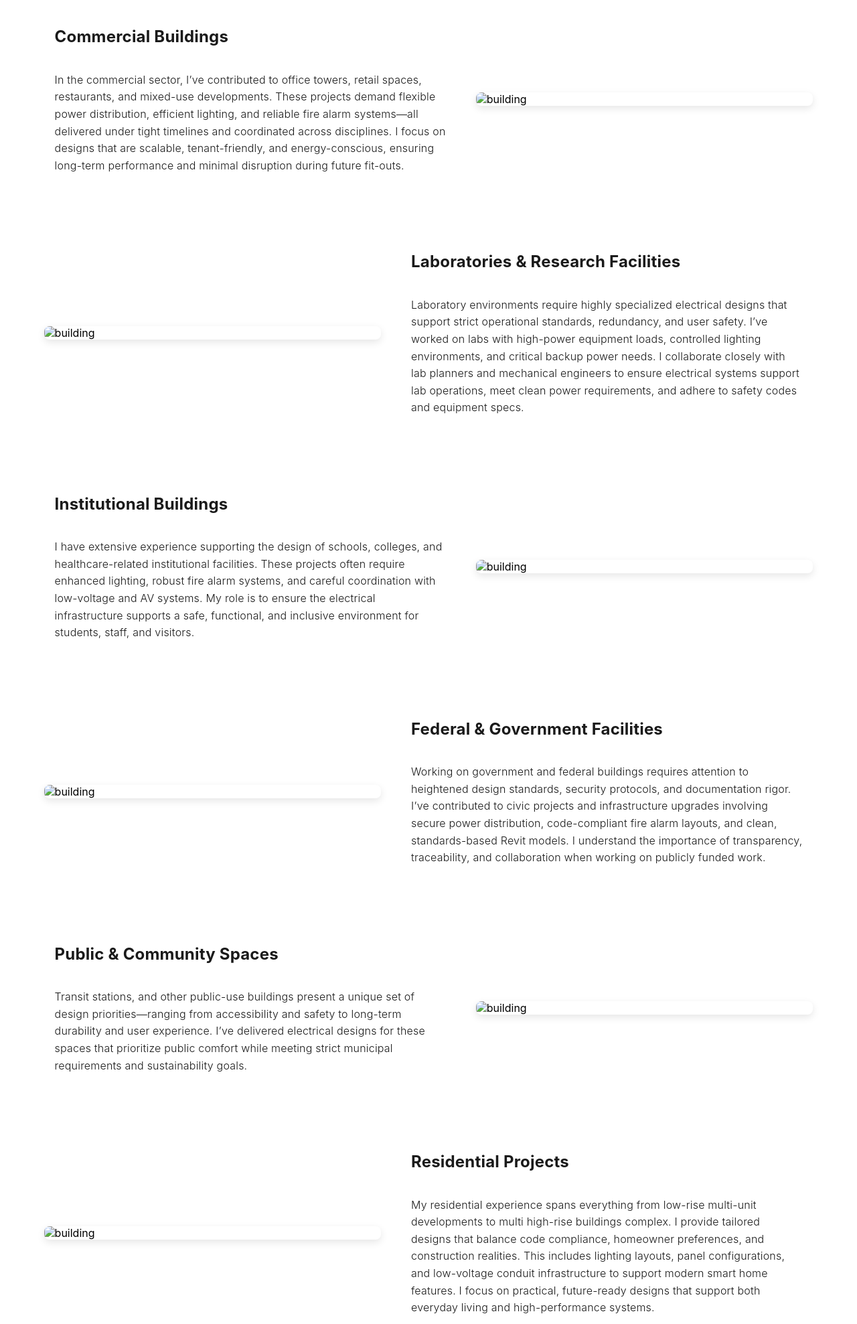
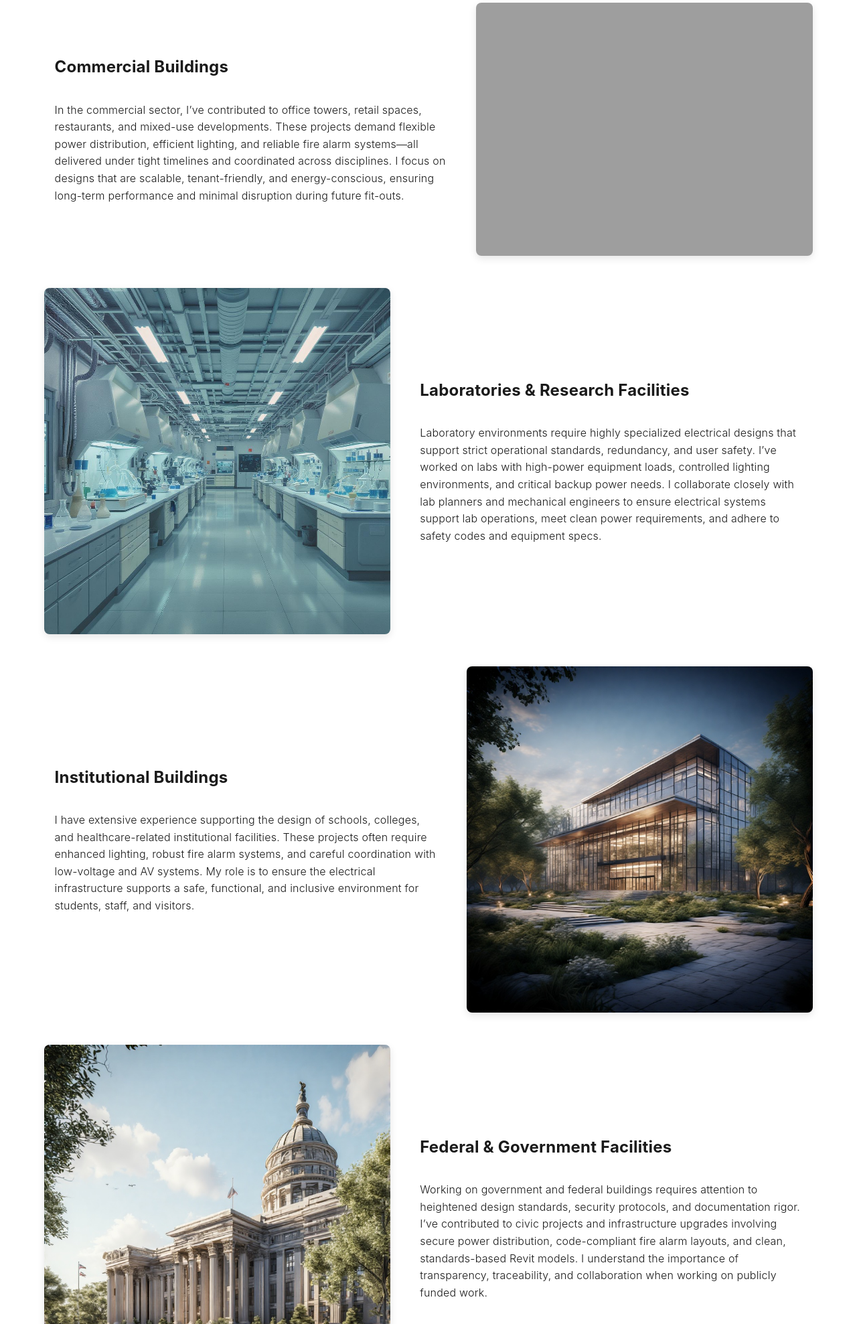
Before and after one commit to laimuIsdude/resume-site, a plain HTML site: page index.html in a window 1280 px wide. Shown: the part 823-2800 px from the top of the page at 67% size. Drawn offline with Linux system fonts and the light colour scheme; the site is published under a folder, as on GitHub Pages, so addresses that start at the root find nothing.

Commit message:
fix paths

```diff
--- a/index.html
+++ b/index.html
@@ -112,7 +112,7 @@
 <div class="portfolio-container">
     <p class="sub-title" id="division">Division</p>
     <div class="portfolio-item">
-        <img class="portfolio-imgs" src="/styles/mixed-use-bldg.png" alt="building" />
+        <img class="portfolio-imgs" src="styles/mixed-use-bldg.png" alt="building" />
         <p>
             <span class="portfolio-description-title">Commercial Buildings</span>
         In the commercial sector, I’ve contributed to office towers, retail spaces, restaurants, and mixed-use developments.
@@ -124,7 +124,7 @@
     </div>
 
     <div class="portfolio-item">
-        <img class="portfolio-imgs" src="/styles/lab-space.jpg" alt="building" />
+        <img class="portfolio-imgs" src="styles/lab-space.jpg" alt="building" />
         <p>
         <span class="portfolio-description-title">Laboratories & Research Facilities</span>
         Laboratory environments require highly specialized electrical designs that support strict operational standards,
@@ -135,7 +135,7 @@
     </div>
 
     <div class="portfolio-item">
-        <img class="portfolio-imgs" src="/styles/institutional-bldg.jpg" alt="building" />
+        <img class="portfolio-imgs" src="styles/institutional-bldg.jpg" alt="building" />
         <p>
         <span class="portfolio-description-title">Institutional Buildings</span>
         I have extensive experience supporting the design of schools, colleges, and healthcare-related institutional facilities.
@@ -147,7 +147,7 @@
     </div>
 
     <div class="portfolio-item">
-        <img class="portfolio-imgs" src="/styles/legistative-bldg.jpeg" alt="building" />
+        <img class="portfolio-imgs" src="styles/legistative-bldg.jpeg" alt="building" />
         <p>
         <span class="portfolio-description-title">Federal & Government Facilities</span>
         Working on government and federal buildings requires attention to heightened design standards, security protocols,
@@ -158,7 +158,7 @@
     </div>
 
     <div class="portfolio-item">
-        <img class="portfolio-imgs" src="/styles/transit-station.jpg" alt="building" />
+        <img class="portfolio-imgs" src="styles/transit-station.jpg" alt="building" />
         <p>
         <span class="portfolio-description-title">Public & Community Spaces</span>
         Transit stations, and other public-use buildings present a unique set of design priorities—ranging from accessibility and safety
@@ -169,7 +169,7 @@
     </div>
 
     <div class="portfolio-item">
-        <img class="portfolio-imgs" src="/styles/rsidential-complex.jpg" alt="building" />
+        <img class="portfolio-imgs" src="styles/rsidential-complex.jpg" alt="building" />
         <p>
         <span class="portfolio-description-title">Residential Projects</span>
         My residential experience spans everything from low-rise multi-unit developments to multi high-rise buildings complex. I provide tailored designs that balance
@@ -180,7 +180,7 @@
     </div>
 
     <div class="portfolio-item">
-        <img class="portfolio-imgs" src="/styles/ct-room.jpg" alt="building" />
+        <img class="portfolio-imgs" src="styles/ct-room.jpg" alt="building" />
         <p>
         <span class="portfolio-description-title">Healthcare Facilities</span>
         Electrical systems in healthcare environments must meet the highest standards of reliability, safety, and redundancy.
@@ -191,7 +191,7 @@
     </div>
 
     <div class="portfolio-item">
-        <img class="portfolio-imgs" src="/styles/light-industrial.jpg" alt="building" />
+        <img class="portfolio-imgs" src="styles/light-industrial.jpg" alt="building" />
         <p>
         <span class="portfolio-description-title">Light Industrial Buildings</span>
         In light industrial spaces like warehouses and manufacturing units, electrical design focuses on
```
